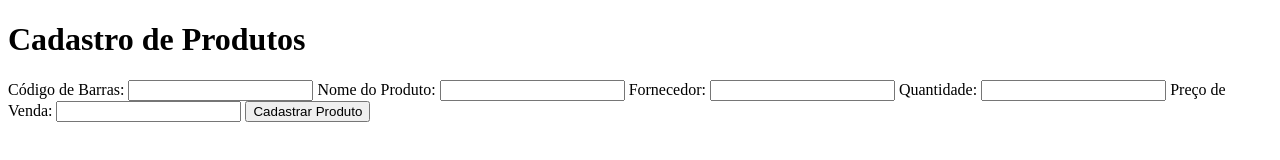
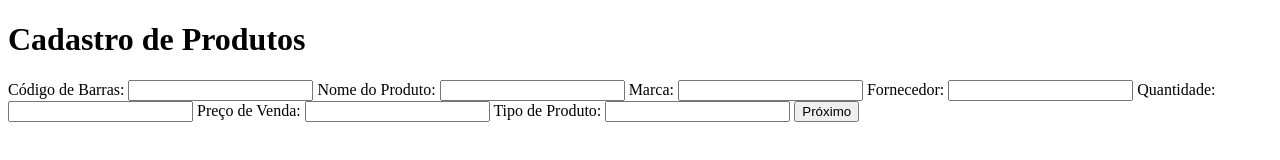
Before and after one commit to Galio7/Projeto-Gerenciamento-Doce-Pimenta-, a plain HTML site: page Cadastro de produtos1.html in a window 1280 px wide. Drawn offline with Linux system fonts and the light colour scheme.

Commit message:
Cadastro de produtos1.html

```diff
--- a/Cadastro de produtos1.html
+++ b/Cadastro de produtos1.html
@@ -2,19 +2,21 @@
 <html lang="pt-br">
 <head>
     <meta charset="UTF-8">
-    <title>Cadastro de Produtos - Doce Pimenta</title>
-    <link rel="stylesheet" href="estilo.css">
+    <title>Cadastro de Produtos</title>
+    <link rel="stylesheet" href="style.css">
 </head>
-
 <body>
     <div class="container">
         <h1>Cadastro de Produtos</h1>
-        <form>
-            <label for="codigo">Código de Barras:</label>
-            <input type="text" id="codigo" name="codigo" required>
+        <form action="#" method="post">
+            <label for="codBarras">Código de Barras:</label>
+            <input type="text" id="codBarras" name="codBarras" required>
 
-            <label for="nome">Nome do Produto:</label>
-            <input type="text" id="nome" name="nome" required>
+            <label for="nomeProduto">Nome do Produto:</label>
+            <input type="text" id="nomeProduto" name="nomeProduto" required>
+
+            <label for="marcaProduto">Marca:</label>
+            <input type="text" id="marcaProduto" name="marcaProduto">
 
             <label for="fornecedor">Fornecedor:</label>
             <input type="text" id="fornecedor" name="fornecedor">
@@ -22,10 +24,13 @@
             <label for="quantidade">Quantidade:</label>
             <input type="number" id="quantidade" name="quantidade" min="0">
 
-            <label for="preco">Preço de Venda:</label>
-            <input type="number" id="preco" name="preco" step="0.01" min="0">
+            <label for="precoVenda">Preço de Venda:</label>
+            <input type="number" id="precoVenda" name="precoVenda" step="0.01" min="0">
 
-            <button type="submit">Cadastrar Produto</button>
+            <label for="tipoProduto">Tipo de Produto:</label>
+            <input type="text" id="tipoProduto" name="tipoProduto">
+
+            <button type="submit">Próximo</button>
         </form>
     </div>
 </body>
```
